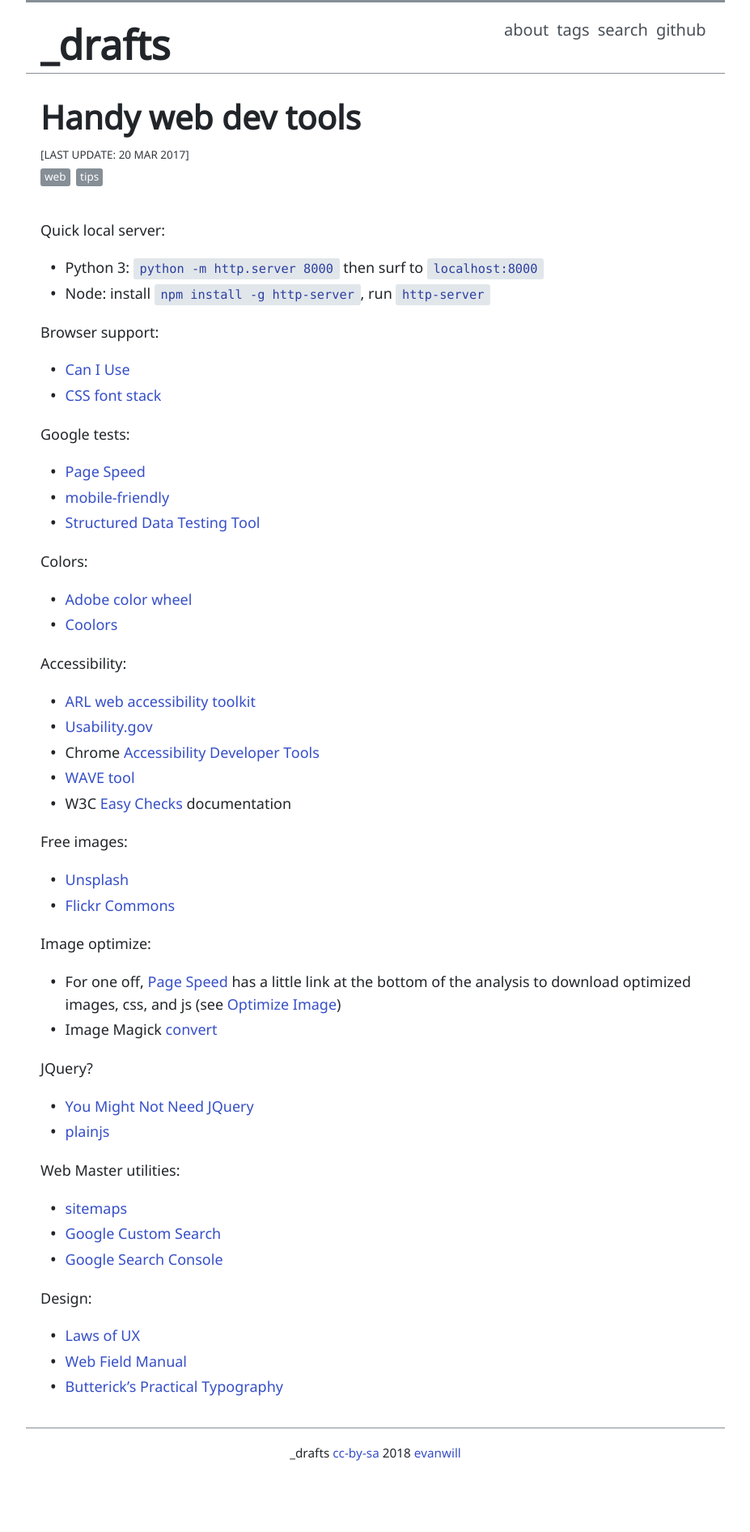
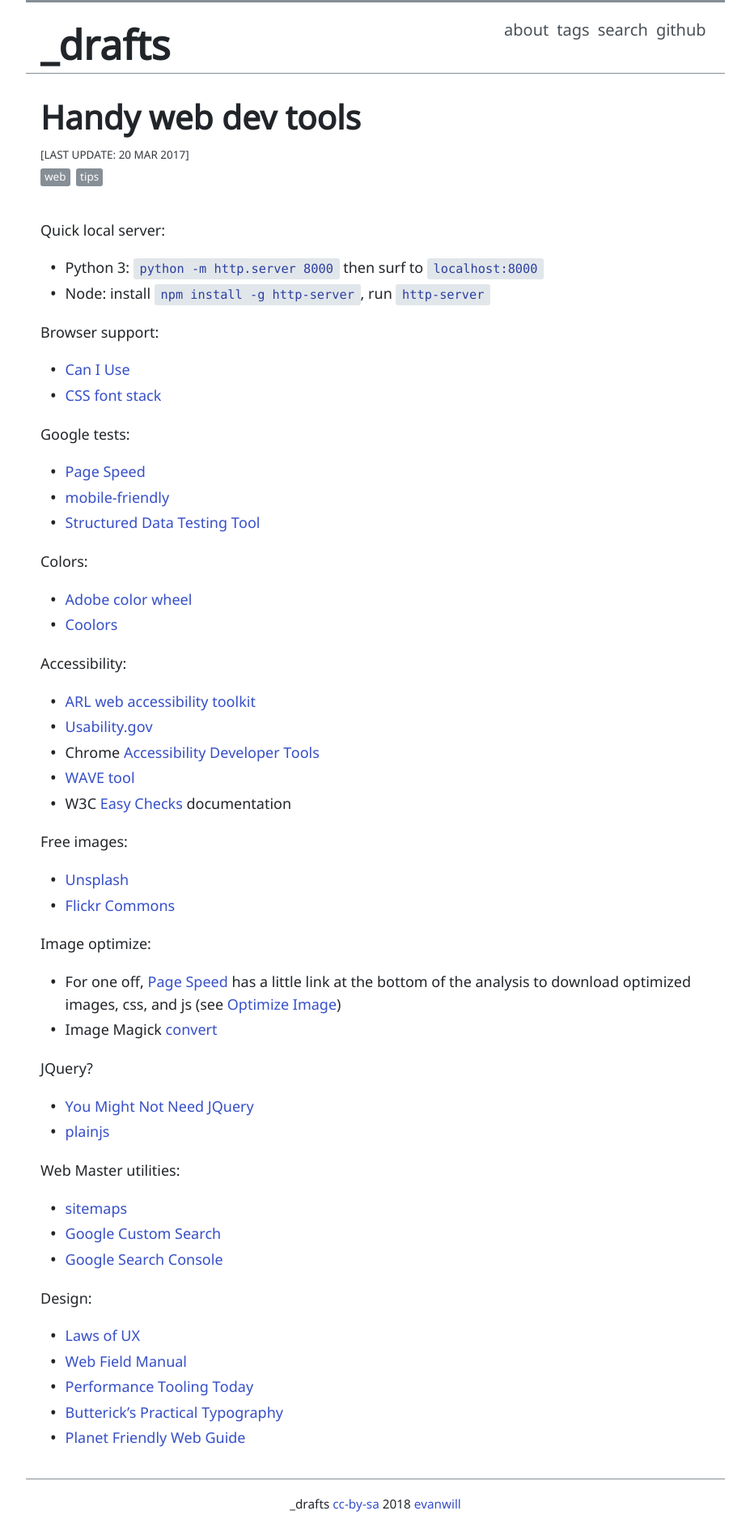
Before and after one commit to evanwill/_drafts, a Jekyll site: the page built from _notes/web-dev.md, in a window 1280 px wide. Shown: the whole page at 81% size, without its empty margins (176-1103 px from the left). Built offline with Jekyll 4.4.1, drawn with Linux system fonts in a browser that asks for light colours; before the commit the page ends 1829 px from its top, so only the background shows below that.

Commit message:
add web resources

```diff
--- a/_notes/web-dev.md
+++ b/_notes/web-dev.md
@@ -49,4 +49,6 @@
 Design:
 - [Laws of UX](https://lawsofux.com/)
 - [Web Field Manual](https://webfieldmanual.com/)
+- [Performance Tooling Today](http://www.perf-tooling.today/)
 - [Butterick's Practical Typography](https://practicaltypography.com/)
+- [Planet Friendly Web Guide](https://www.planetfriendlyweb.org/)
```
